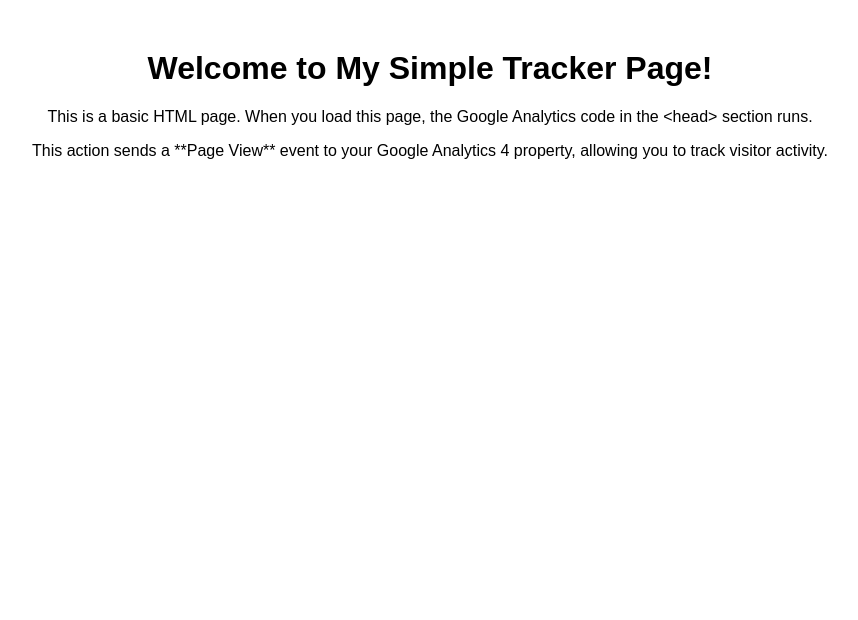
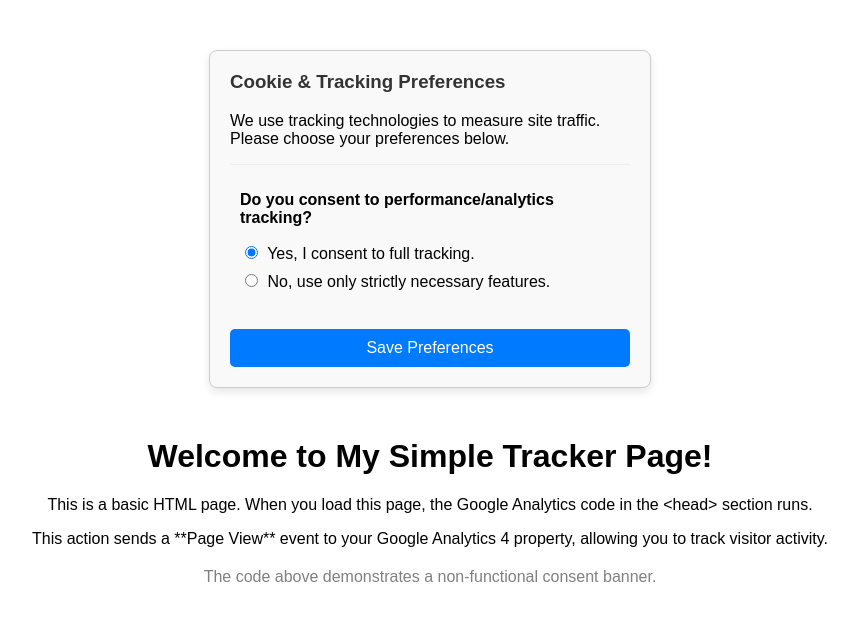
Before and after one commit to rashmigv/fro, a plain HTML site: page index.html in a window 1280 px wide. Shown: the whole page, without its empty margins (210-1068 px from the left). Drawn offline with Linux system fonts and the light colour scheme.

Commit message:
Implement consent box for tracking preferences
Added a consent box for cookie and tracking preferences with styling.

```diff
--- a/index.html
+++ b/index.html
@@ -5,7 +5,6 @@
     <meta name="viewport" content="width=device-width, initial-scale=1.0">
     <title>Simple Website with GA4 Tracking</title>
 
-   <!-- Google tag (gtag.js) -->
     <script async src="https://www.googletagmanager.com/gtag/js?id=G-QFHS11D38Z"></script>
     <script>
       window.dataLayer = window.dataLayer || [];
@@ -14,19 +13,83 @@
 
       gtag('config', 'G-QFHS11D38Z');
     </script>
+
     <style>
         body { font-family: Arial, sans-serif; text-align: center; margin-top: 50px; }
         .info { color: gray; margin-top: 20px; }
+
+        /* --- START of NEW CONSENT STYLING --- */
+        .consent-box {
+            border: 1px solid #ccc;
+            padding: 20px;
+            margin: 50px auto;
+            max-width: 400px;
+            box-shadow: 0 4px 8px rgba(0,0,0,0.1);
+            border-radius: 8px;
+            text-align: left; /* Aligns content inside the box */
+            background-color: #f9f9f9;
+        }
+        .consent-box h3 {
+            margin-top: 0;
+            color: #333;
+        }
+        .mcq-question {
+            margin: 15px 0;
+            padding: 10px;
+            border-top: 1px solid #eee;
+        }
+        .mcq-question label {
+            display: block;
+            margin-bottom: 8px;
+            cursor: pointer;
+        }
+        .mcq-question input[type="radio"] {
+            margin-right: 5px;
+        }
+        .consent-button {
+            display: block;
+            width: 100%;
+            padding: 10px;
+            background-color: #007bff;
+            color: white;
+            border: none;
+            border-radius: 5px;
+            cursor: pointer;
+            font-size: 16px;
+            margin-top: 20px;
+        }
+        .consent-button:hover {
+            background-color: #0056b3;
+        }
+        /* --- END of NEW CONSENT STYLING --- */
     </style>
 </head>
 <body>
 
+    <div class="consent-box">
+        <h3>Cookie & Tracking Preferences</h3>
+        <p>We use tracking technologies to measure site traffic. Please choose your preferences below.</p>
+
+        <div class="mcq-question">
+            <p><strong>Do you consent to performance/analytics tracking?</strong></p>
+            <label>
+                <input type="radio" name="analytics-consent" value="yes" checked> Yes, I consent to full tracking.
+            </label>
+            <label>
+                <input type="radio" name="analytics-consent" value="no"> No, use only strictly necessary features.
+            </label>
+        </div>
+
+        <button class="consent-button" onclick="alert('Preferences saved! Note: This button currently has no effect on Google Analytics tracking.')">
+            Save Preferences
+        </button>
+    </div>
     <h1>Welcome to My Simple Tracker Page!</h1>
     <p>This is a basic HTML page. When you load this page, the Google Analytics code in the &lt;head&gt; section runs.</p>
     <p>This action sends a **Page View** event to your Google Analytics 4 property, allowing you to track visitor activity.</p>
 
     <div class="info">
-
+        <p>The code above demonstrates a non-functional consent banner.</p>
     </div>
 
 </body>
```
Lines whose indentation alone changed are shown as unchanged.
